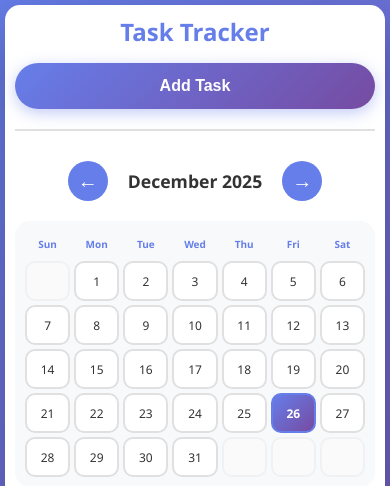
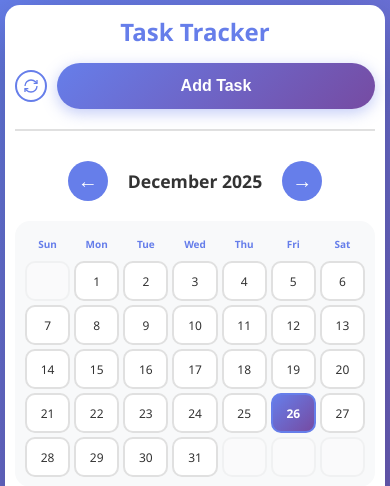
Before and after one commit to achinivar/todo_tracker, a Flask app: page / in a window 390 px wide. Shown: the top 486 px of the page. Run offline with Flask 3, Linux system fonts and the light colour scheme; data that the repository does not hold is empty.

Commit message:
Add refresh button to header

```diff
--- a/static/style.css
+++ b/static/style.css
@@ -33,6 +33,37 @@ header {
 header h1 {
     color: #667eea;
     font-size: 2.5em;
+}
+
+.header-buttons {
+    display: flex;
+    align-items: center;
+    gap: 10px;
+}
+
+.btn-refresh {
+    background: white;
+    border: 2px solid #667eea;
+    color: #667eea;
+    width: 40px;
+    height: 40px;
+    border-radius: 50%;
+    cursor: pointer;
+    display: flex;
+    align-items: center;
+    justify-content: center;
+    transition: all 0.2s;
+    padding: 0;
+}
+
+.btn-refresh:hover {
+    background: #f0f4ff;
+    transform: rotate(180deg);
+}
+
+.btn-refresh svg {
+    width: 20px;
+    height: 20px;
 }
 
 .btn-add {
@@ -484,8 +515,24 @@ body:has(.popup.show) {
         text-align: center;
     }
 
+    .header-buttons {
+        width: 100%;
+        justify-content: space-between;
+    }
+
+    .btn-refresh {
+        width: 36px;
+        height: 36px;
+        flex-shrink: 0;
+    }
+
+    .btn-refresh svg {
+        width: 18px;
+        height: 18px;
+    }
+
     .btn-add {
-        width: 100%;
+        flex: 1;
         padding: 14px 20px;
         font-size: 16px;
     }
@@ -632,6 +679,16 @@ body:has(.popup.show) {
         font-size: 1.5em;
     }
 
+    .btn-refresh {
+        width: 32px;
+        height: 32px;
+    }
+
+    .btn-refresh svg {
+        width: 16px;
+        height: 16px;
+    }
+
     .calendar-header h2 {
         font-size: 1.1em;
     }
--- a/templates/index.html
+++ b/templates/index.html
@@ -12,7 +12,17 @@
         <!-- Header with Add Task button -->
         <header>
             <h1>Task Tracker</h1>
-            <button class="btn-add" onclick="openAddPopup()">Add Task</button>
+            <div class="header-buttons">
+                <button class="btn-refresh" onclick="location.reload()" title="Refresh">
+                    <svg width="20" height="20" viewBox="0 0 24 24" fill="none" stroke="currentColor" stroke-width="2">
+                        <path d="M3 12a9 9 0 0 1 9-9 9.75 9.75 0 0 1 6.74 2.74L21 8"/>
+                        <path d="M21 3v5h-5"/>
+                        <path d="M21 12a9 9 0 0 1-9 9 9.75 9.75 0 0 1-6.74-2.74L3 16"/>
+                        <path d="M3 21v-5h5"/>
+                    </svg>
+                </button>
+                <button class="btn-add" onclick="openAddPopup()">Add Task</button>
+            </div>
         </header>
 
         <!-- Calendar Section -->
```
